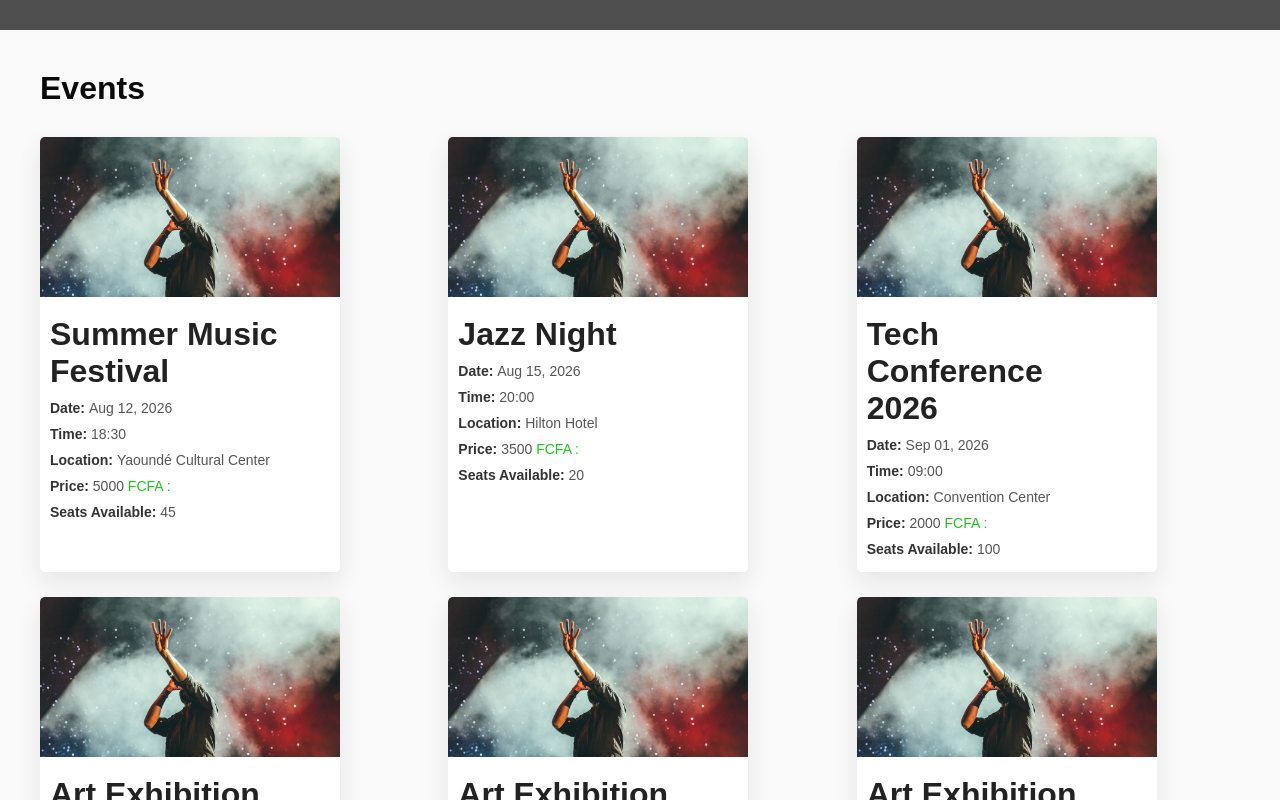
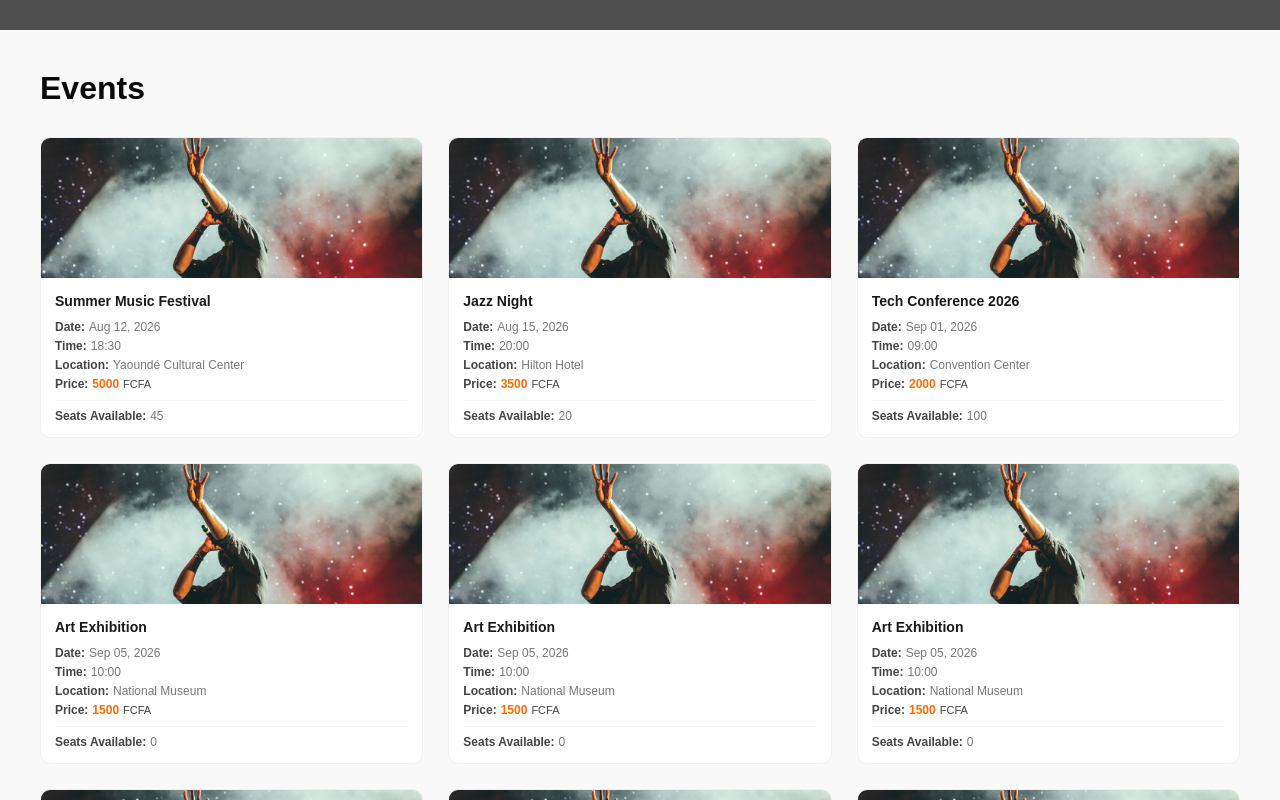
Before and after one commit to ChristianCyril/Events_Management_and_Booking_System, a React (Vite) app in the folder client/: page /homepage in a window 1280 px wide. Shown: the part 640-1440 px from the top of the page. Built offline with nearby package versions, Linux system fonts and the light colour scheme; grey boxes are pictures that could not be loaded.

Commit message:
making ui changes

```diff
--- a/client/src/components/event-components/EventCard.css
+++ b/client/src/components/event-components/EventCard.css
@@ -1,55 +1,99 @@
+/* ── Card ────────────────────────────────────────────────────────────────────── */
 .event-card {
-  width: 300px;
-  background: #ffffff;
-  border-radius: 5px;
+  background-color: #ffffff;
+  border: 1.5px solid #f0f0f0;
+  border-radius: 10px;
   overflow: hidden;
-  box-shadow: 0 10px 25px rgba(0,0,0,0.08);
-  transition: transform 0.25s ease, box-shadow 0.25s ease;
-  font-family: Arial, Helvetica, sans-serif;
+  display: flex;
+  flex-direction: column;
+  transition: box-shadow 0.2s, transform 0.2s;
+  cursor: pointer;
 }
 
 .event-card:hover {
-  transform: translateY(-6px);
-  box-shadow: 0 18px 35px rgba(0,0,0,0.12);
+  box-shadow: 0 6px 20px rgba(0, 0, 0, 0.1);
+  transform: translateY(-2px);
 }
 
-/* image */
+/* ── Image ───────────────────────────────────────────────────────────────────── */
+.event-image {
+  width: 100%;
+  height: 140px;
+  overflow: hidden;
+  background-color: #f5f5f5;
+  flex-shrink: 0;
+}
 
 .event-image img {
   width: 100%;
-  height: 160px;
+  height: 100%;
   object-fit: cover;
-  margin-bottom: 0;
+  transition: transform 0.3s;
 }
 
-/* content */
-
-.event-content {
-  padding-left:10px ;
-  padding-top: 0;
-  margin-bottom: 15px;
+.event-card:hover .event-image img {
+  transform: scale(1.04);
 }
 
-.event-title {
-  font-size: 20px;
-  margin-bottom: 10px;
-  color: #222;
-  margin-top: 0;
-  width:250px;
+/* ── Content ─────────────────────────────────────────────────────────────────── */
+.event-content {
+  padding: 14px;
+  display: flex;
+  flex-direction: column;
+  gap: 10px;
+  flex: 1;
+}
+
+/* ── Title ───────────────────────────────────────────────────────────────────── */
+.event-card .event-title {
+  font-size: 14px;
+  font-weight: 700;
+  color: #1a1a1a;
+  margin: 0;
+  line-height: 1.3;
+  display: -webkit-box;
+  -webkit-line-clamp: 2;
+  -webkit-box-orient: vertical;
+  overflow: hidden;
+}
+
+/* ── Info List ───────────────────────────────────────────────────────────────── */
+.event-info {
+  display: flex;
+  flex-direction: column;
+  gap: 5px;
 }
 
 .event-info p {
-  margin: 10px 0;
-  font-size: 14px;
-  color: #555;
+  font-size: 12px;
+  color: #777777;
+  margin: 0;
+  display: flex;
+  align-items: baseline;
+  gap: 4px;
 }
 
 .event-info span {
   font-weight: 600;
-  color: #333;
+  color: #444444;
+  flex-shrink: 0;
 }
 
-.event-info .currency{
-  font-weight: 400;
-  color: rgb(31, 196, 31);
+/* Price stands out in orange */
+.event-info p:has(.currency) {
+  color: #ff6b00;
+  font-weight: 600;
 }
+
+.currency {
+  font-size: 11px;
+  color: #aaaaaa;
+  font-weight: 400 !important;
+}
+
+/* Seats -- green when available, red when sold out */
+.event-info p:last-child {
+  margin-top: 4px;
+  padding-top: 8px;
+  border-top: 1px solid #f5f5f5;
+}
--- a/client/src/components/event-components/EventCard.jsx
+++ b/client/src/components/event-components/EventCard.jsx
@@ -12,7 +12,7 @@ function EventCard({event}){
           <p><span>Date: </span> {event.date}</p>
           <p><span>Time: </span> {event.time}</p>
           <p><span>Location: </span> {event.location}</p>
-          <p><span>Price: </span>{event.price} <span className='currency'>FCFA : </span></p>
+          <p><span>Price: </span>{event.price} <span className='currency'>FCFA</span></p>
           <p><span>Seats Available: </span> {event.seatsRemaining}</p>
         </div>
       </div>
--- a/client/src/components/map/MapComponent.css
+++ b/client/src/components/map/MapComponent.css
@@ -1,6 +1,6 @@
 .map-wrapper{
   width:100%;
-  height:300px;
+  height:400px;
   border-radius:12px;
   overflow:hidden;
 }
--- a/client/src/pages/event-details/EventDetails.css
+++ b/client/src/pages/event-details/EventDetails.css
@@ -1,127 +1,287 @@
-.event-page-container{
-  max-width:1200px;
-  margin-top: 100px;
-  margin-left: 100px;
-  display:grid;
-  grid-template-columns: 2fr 1fr;
-  gap:80px;
-  margin-bottom: 120px;
+/* ── Page Container ──────────────────────────────────────────────────────────── */
+.event-page-container {
+  display: grid;
+  grid-template-columns: 1fr 400px;
+  gap: 70px;
+  padding: 32px 28px;
+  box-sizing: border-box;
+  margin-top: 70px;
+  min-height: calc(100vh - 70px);
+  align-items: start;
+  background-color: #f5f5f5;
+  width: 100%;
 }
 
-/* LEFT SIDE */
-.event-left{
-  background:rgb(244, 250, 239);
-  padding: 30px;
-  border-radius:14px;
+/* ── LEFT SIDE ───────────────────────────────────────────────────────────────── */
+.event-left {
+  display: flex;
+  flex-direction: column;
+  gap: 24px;
+  margin-left: 20px;
 }
 
-.event-banner{
-  width:100%;
-  height:400px;
-  object-fit:cover;
-  border-radius:14px;
+/* ── Banner Image ────────────────────────────────────────────────────────────── */
+.event-banner {
+  width: 100%;
+  height: 340px;
+  object-fit: cover;
+  border-radius: 12px;
+  display: block;
 }
 
-.event-title{
-  margin-top:15px;
-  font-size:32px;
+/* ── Title ───────────────────────────────────────────────────────────────────── */
+.event-title {
+  font-size: 24px;
+  font-weight: 700;
+  color: #1a1a1a;
+  margin: 0;
+  line-height: 1.3;
 }
 
-.event-meta{
-  margin-top:15px;
-  display:grid;
-  grid-template-columns:repeat(2,1fr);
-  gap:15px;
+/* ── Meta Grid ───────────────────────────────────────────────────────────────── */
+.event-meta {
+  display: grid;
+  grid-template-columns: repeat(2, 1fr);
+  gap: 1px;
+  background-color: #f0f0f0;
+  border: 1px solid #f0f0f0;
+  border-radius: 10px;
+  overflow: hidden;
 }
 
-.event-meta span{
-  font-size:17px;
-  color:#777;
+.event-meta > div {
+  background-color: #ffffff;
+  padding: 14px 18px;
+  display: flex;
+  flex-direction: column;
+  gap: 4px;
 }
 
-.event-meta p{
-  font-weight:600;
+.event-meta > div span {
+  font-size: 11px;
+  font-weight: 600;
+  text-transform: uppercase;
+  letter-spacing: 0.6px;
+  color: #aaaaaa;
 }
 
-.event-description{
-  margin-top:20px;
-  line-height:1.6;
+.event-meta > div p {
+  font-size: 14px;
+  font-weight: 600;
+  color: #1a1a1a;
+  margin: 0;
 }
 
-.event-map{
-  margin-top:30px;
+/* ── Description ─────────────────────────────────────────────────────────────── */
+.event-description {
+  display: flex;
+  flex-direction: column;
+  gap: 10px;
 }
 
-/* RIGHT SIDE */
-
-.purchase-card{
-  position:sticky;
-  top:100px;
-  background:rgb(244, 250, 239);
-  border-radius:14px;
-  padding:25px;
-  box-shadow:0 10px 35px rgba(0,0,0,0.08);
+.event-description p:first-child {
+  font-size: 13px;
+  font-weight: 700;
+  text-transform: uppercase;
+  letter-spacing: 0.6px;
+  color: #aaaaaa;
+  margin: 0;
+  padding-bottom: 8px;
+  border-bottom: 1.5px solid #f0f0f0;
 }
 
-.price{
-  font-size:28px;
-  margin-bottom:5px;
+.event-description p:last-child {
+  font-size: 14px;
+  color: #555555;
+  line-height: 1.7;
+  margin: 0;
 }
 
-.max-limit{
-  font-size:17px;
-  color:#777;
+/* ── Map Section ─────────────────────────────────────────────────────────────── */
+.event-map {
+  display: flex;
+  flex-direction: column;
+  gap: 10px;
 }
 
-.ticket-selector{
-  margin-top:20px;
-  display:flex;
-  justify-content:center;
-  align-items:center;
-  gap:15px;
+.event-map p {
+  font-size: 13px;
+  font-weight: 700;
+  text-transform: uppercase;
+  letter-spacing: 0.6px;
+  color: #aaaaaa;
+  margin: 0;
+  padding-bottom: 8px;
+  border-bottom: 1.5px solid #f0f0f0;
 }
 
-.ticket-selector button{
-  width:35px;
-  height:35px;
-  border:none;
-  background:#333;
-  color:white;
-  font-size:18px;
-  border-radius:6px;
-  cursor:pointer;
+/* ── RIGHT SIDE ──────────────────────────────────────────────────────────────── */
+.event-right {
+  position: sticky;
+  top: calc(70px + 28px);
 }
 
-.ticket-selector span{
-  font-size:20px;
-  font-weight:600;
+/* ── Purchase Card ───────────────────────────────────────────────────────────── */
+.purchase-card {
+  background-color: #ffffff;
+  border: 1.5px solid #f0f0f0;
+  border-radius: 12px;
+  padding: 24px;
+  display: flex;
+  flex-direction: column;
+  gap: 16px;
+  box-shadow: 0 2px 12px rgba(0, 0, 0, 0.07);
 }
 
-.available{
-  margin-top:10px;
-  font-size:17px;
-  color:#666;
+/* ── Price ───────────────────────────────────────────────────────────────────── */
+.price {
+  font-size: 26px;
+  font-weight: 800;
+  color: #ff6b00;
+  margin: 0;
+  line-height: 1;
 }
 
-.total{
-  margin-top:20px;
-  font-size:18px;
-  font-weight:600;
+/* ── Max limit ───────────────────────────────────────────────────────────────── */
+.max-limit {
+  font-size: 12px;
+  color: #aaaaaa;
+  margin: 0;
+  padding-bottom: 16px;
+  border-bottom: 1px solid #f5f5f5;
 }
 
-.purchase-btn{
-  margin-top:20px;
-  width:100%;
-  padding:14px;
-  border:none;
-  background:#ff5a3c;
-  color:white;
-  font-size:16px;
-  border-radius:8px;
-  cursor:pointer;
-  transition:0.2s;
+/* ── Ticket Selector ─────────────────────────────────────────────────────────── */
+.ticket-selector {
+  display: flex;
+  align-items: center;
+  gap: 0;
+  border: 1.5px solid #f0f0f0;
+  border-radius: 8px;
+  overflow: hidden;
 }
 
-.purchase-btn:hover{
-  background:#e64a2e;
+.ticket-selector button {
+  width: 40px;
+  height: 40px;
+  border: none;
+  background-color: #fafafa;
+  font-size: 18px;
+  font-weight: 600;
+  color: #444444;
+  cursor: pointer;
+  transition: background-color 0.15s, color 0.15s;
+  flex-shrink: 0;
 }
+
+.ticket-selector button:hover:not(:disabled) {
+  background-color: #fff4ec;
+  color: #ff6b00;
+}
+
+.ticket-selector button:disabled {
+  color: #cccccc;
+  cursor: not-allowed;
+}
+
+.ticket-selector span {
+  flex: 1;
+  text-align: center;
+  font-size: 15px;
+  font-weight: 700;
+  color: #1a1a1a;
+  border-left: 1.5px solid #f0f0f0;
+  border-right: 1.5px solid #f0f0f0;
+  height: 40px;
+  display: flex;
+  align-items: center;
+  justify-content: center;
+}
+
+/* ── Available Seats ─────────────────────────────────────────────────────────── */
+.available {
+  font-size: 12px;
+  color: #aaaaaa;
+  margin: 0;
+  text-align: center;
+}
+
+/* ── Total ───────────────────────────────────────────────────────────────────── */
+.total {
+  display: flex;
+  justify-content: space-between;
+  align-items: center;
+  background-color: #f9f9f9;
+  border-radius: 8px;
+  padding: 12px 16px;
+  font-size: 14px;
+  font-weight: 700;
+  color: #1a1a1a;
+  border: 1px solid #f0f0f0;
+}
+
+/* ── Buy Button ──────────────────────────────────────────────────────────────── */
+.purchase-btn {
+  width: 100%;
+  padding: 13px;
+  background-color: #ff6b00;
+  color: #ffffff;
+  font-size: 15px;
+  font-weight: 700;
+  border: none;
+  border-radius: 8px;
+  cursor: pointer;
+  transition: background-color 0.2s, transform 0.1s;
+  letter-spacing: 0.3px;
+}
+
+.purchase-btn:hover:not(:disabled) {
+  background-color: #e55e00;
+}
+
+.purchase-btn:active:not(:disabled) {
+  transform: scale(0.99);
+}
+
+.purchase-btn:disabled {
+  background-color: #ffb380;
+  cursor: not-allowed;
+}
+
+/* ── Sold Out State ──────────────────────────────────────────────────────────── */
+.purchase-btn.sold-out {
+  background-color: #eeeeee;
+  color: #aaaaaa;
+  cursor: not-allowed;
+}
+
+/* ── Responsive ──────────────────────────────────────────────────────────────── */
+@media (max-width: 768px) {
+  .event-page-container {
+    grid-template-columns: 1fr;
+    padding: 16px;
+    gap: 20px;
+  }
+
+  .event-right {
+    position: static;
+  }
+
+  .event-banner {
+    height: 220px;
+  }
+
+  .event-title {
+    font-size: 20px;
+  }
+
+  .event-meta {
+    grid-template-columns: 1fr 1fr;
+  }
+}
+
+@media (max-width: 480px) {
+  .event-meta {
+    grid-template-columns: 1fr;
+  }
+}
```
Also changed, not shown: client/src/pages/event-details/EventDetails.jsx (+5 -5 lines).
